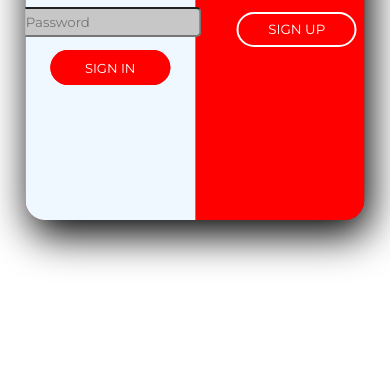
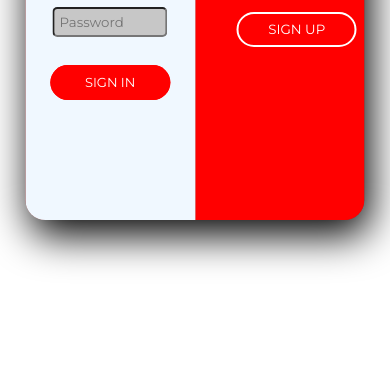
Before and after one commit to ChakshuKansal/The_Metric_Taskmaster, a plain HTML site: page Login/login.html in a window 390 px wide. Shown: the part 452-844 px from the top of the page. Drawn offline with Linux system fonts and the light colour scheme.

Commit message:
Refactorized Responsiveness

```diff
--- a/Login/style.css
+++ b/Login/style.css
@@ -64,12 +64,27 @@
   transition: all 500ms;
 }
 
+form{
+  display: flex;
+  flex-direction: column;
+  justify-content: space-between;
+  align-items: center;
+  height: 150px;
+}
+
+.inputsec{
+  width: 80%;
+  display: flex;
+  justify-content: center;
+}
+
 .inputter {
   background-color: rgb(199, 199, 199);
   border-radius: 5px;
   padding-left: 10px;
   padding-right: 10px;
   padding: 5px;
+  width: 85%;
 }
 
 .btn1 {
@@ -175,4 +190,6 @@
   .SI,.SU{
     font-size: 10px;
   }
+
+
 }
--- a/Main/style.css
+++ b/Main/style.css
@@ -513,7 +513,7 @@ body {
   justify-content: space-between;
 }
 
-@media(max-width:640px) {
+@media(max-width:660px) {
   .analytics {
     width: 100%;
     justify-content: center;
```
